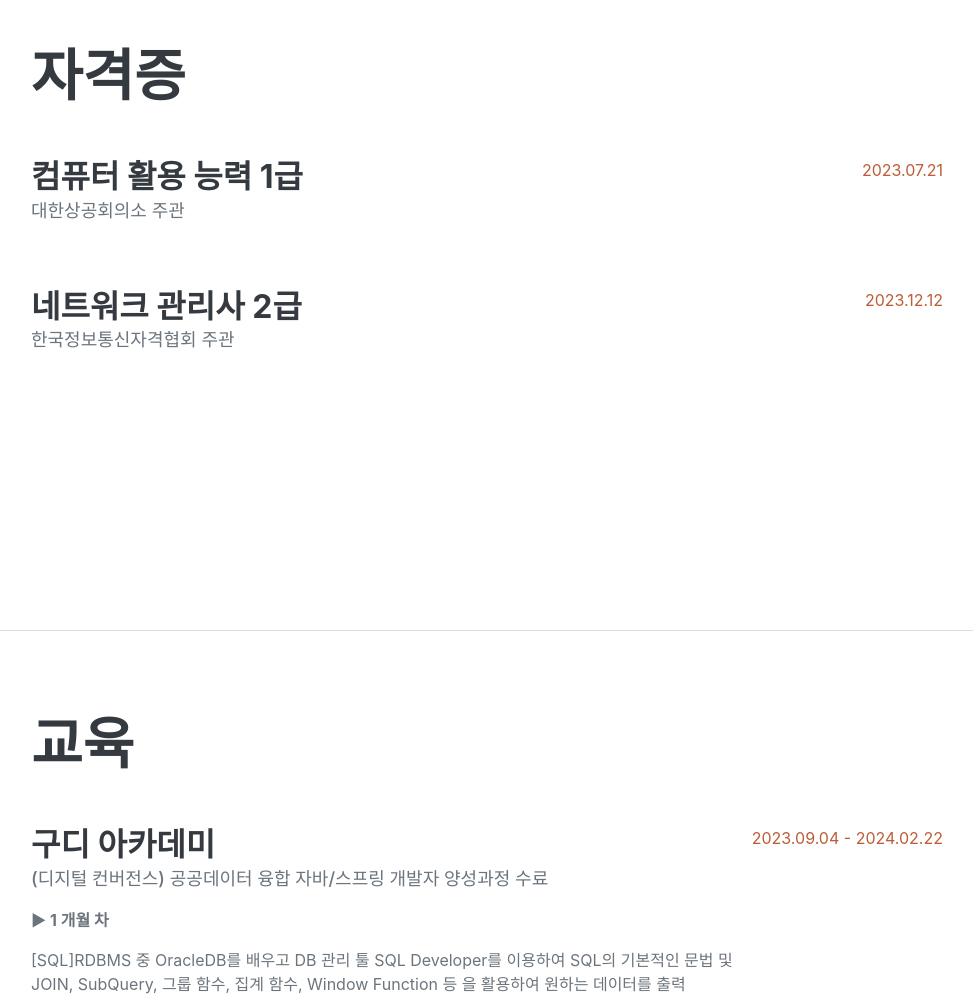
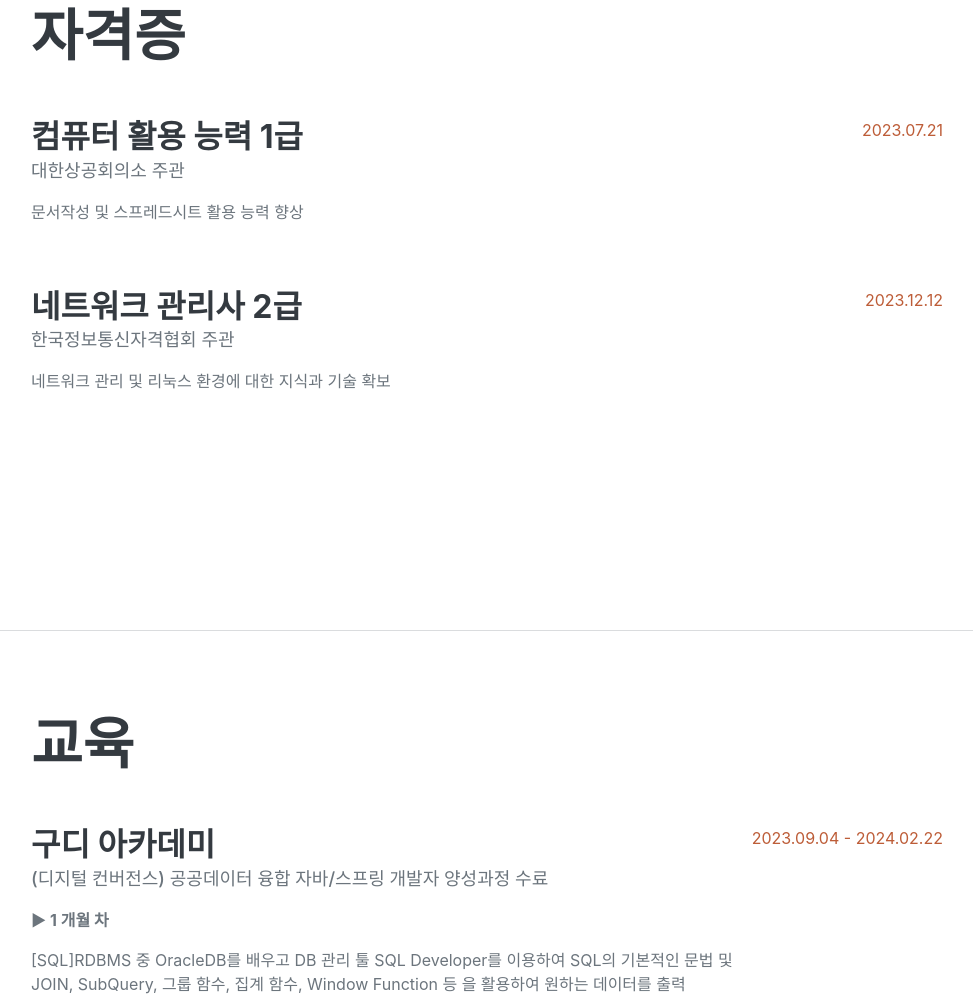
Before and after one commit to joogahee/joogahee.github.io, a plain HTML site: page portfolio/index.html in a window 1280 px wide. Shown: the part 971-1970 px from the top of the page, without its empty margins (289-1262 px from the left). Drawn offline with nearby package versions, Linux system fonts and the light colour scheme; a web font is replaced by a local one.

Commit message:
자격증 수정2

```diff
--- a/portfolio/index.html
+++ b/portfolio/index.html
@@ -64,6 +64,7 @@
                         <div class="flex-grow-1">
                             <h3 class="mb-0">컴퓨터 활용 능력 1급</h3>
                             <div class="subheading mb-3" style="font-size: 18px;">대한상공회의소 주관</div>
+                            <p>문서작성 및 스프레드시트 활용 능력 향상 </p>
                         </div>
                         <div class="flex-shrink-0"><span class="text-primary">2023.07.21</span></div>
                     </div>
@@ -71,6 +72,8 @@
                         <div class="flex-grow-1">
                             <h3 class="mb-0">네트워크 관리사 2급</h3>
                             <div class="subheading mb-3" style="font-size: 18px;">한국정보통신자격협회 주관</div>
+                            <p>네트워크 관리 및 리눅스 환경에 대한 지식과 기술 확보<br>
+                            </p>
                         </div>
                         <div class="flex-shrink-0"><span class="text-primary">2023.12.12</span></div>
                     </div>
```
